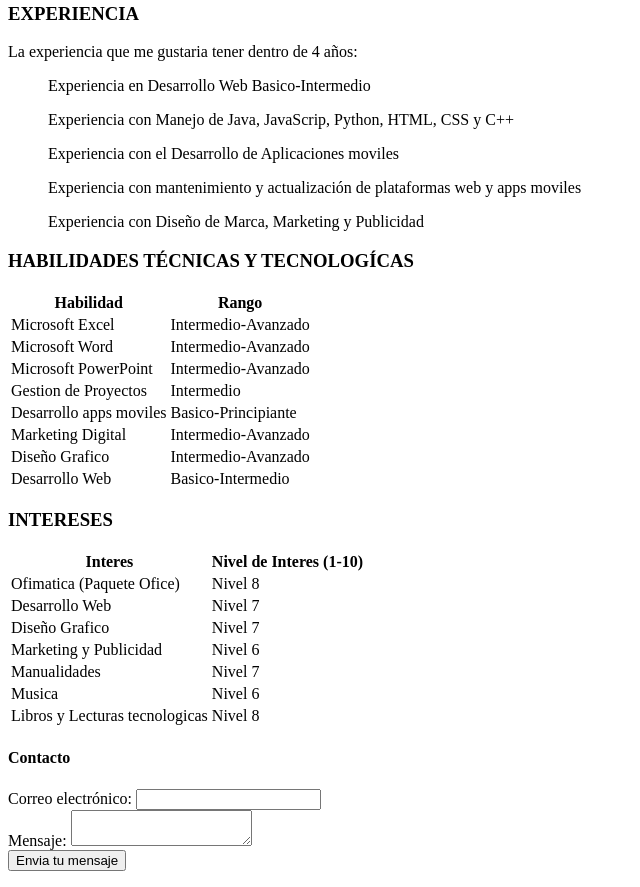
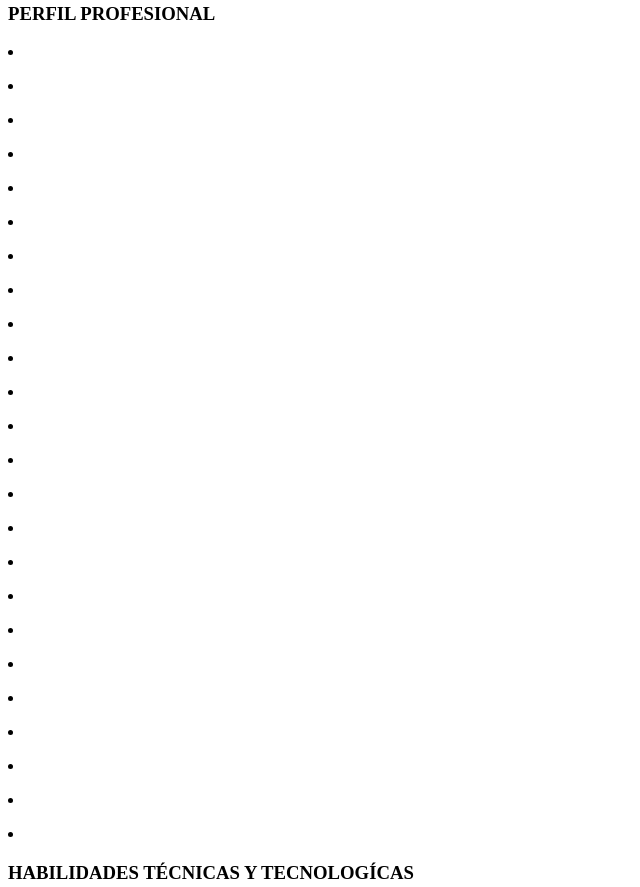
Before and after one commit to KarolinaA17/html-intro, a plain HTML site: page index.html in a window 1280 px wide. Shown: the part 297-1184 px from the top of the page, without its empty margins (0-640 px from the left). Drawn offline with Linux system fonts and the light colour scheme.

Commit message:
Información y titulos

```diff
--- a/index.html
+++ b/index.html
@@ -14,36 +14,56 @@
         <h2>Tecnica En Diseño E Integración Multimedia</h2>
       </div>
       <div class ="Iconos"></div>
-      <div class ="Información">
- <p>telefono: 3219309832</p>
-<p>Correo: dianakarolinaacostaromero17@gmail.com</p>
- <p>Dirección: Avenida Calle 116#71a-25 apto 102- Suba, Potosi</p>
+      <div class ="Información"> <p>telefono: 3219309832</p>
+        <p class ="normal">Correo: dianakarolinaacostaromero17@gmail.com</p>
+        <p class ="normal">Dirección: Avenida Calle 116#71a-25 apto 102- Suba, Potosi</p>
       </div>
       <div class ="Contacto">
-          <p><a>Link GitHub:<a href="https://github.com/KarolinaA17">KarolinaA17</a></p>
-  <p>Link Linkedin:<a href="www.linkedin.com/in/karolina-acosta-46a46b25a">Karolina Acosta</a></p>
+<p class ="normal"><a>Link GitHub:<a href="https://github.com/KarolinaA17">KarolinaA17</a></p>
+<p class ="normal">Link Linkedin:<a href="www.linkedin.com/in/karolina-acosta-46a46b25a">Karolina Acosta</a></p>
       </div>
-      <div>
-        <h3>EXPERIENCIA</h3>
-        <p>La experiencia que me gustaria tener dentro de 4 años:</p>
-        <ul>
-          Experiencia en Desarrollo Web Basico-Intermedio
-        </ul>
-        <ul>
-          Experiencia con Manejo de Java, JavaScrip, Python, HTML, CSS y C++
-        </ul>
-        <ul>
-          Experiencia con el Desarrollo de Aplicaciones moviles
-        </ul>
-        <ul>
-          Experiencia con mantenimiento y actualización de plataformas web y
-          apps moviles
-        </ul>
-        <ul>
-          Experiencia con Diseño de Marca, Marketing y Publicidad
-        </ul>
+      <div class ="Foto">
       </div>
-      <div>
+      <div class ="PERFIL PROFESIONAL">
+        <h3 class ="subtitulos">PERFIL PROFESIONAL</h3>
+        <p class ="normal"></p>
+        </div>
+        <div class ="COMPETENCIAS">
+          <li><p class ="normal"></p> </li>
+          <li><p class ="normal"></p> </li>
+          <li><p class ="normal"></p> </li>
+          <li><p class ="normal"></p> </li>
+          <li><p class ="normal"></p> </li>
+        </div>
+<div class ="FORMACIÓN">
+<li><p class ="normal"></p> </li>
+<li><p class ="normal"></p> </li>
+<li><p class ="normal"></p> </li>
+<li><p class ="normal"></p> </li>
+</div>
+
+<div class ="HABILIDADES">
+          <li><p class ="normal"></p> </li>
+          <li><p class ="normal"></p> </li>
+          <li><p class ="normal"></p> </li>
+          <li><p class ="normal"></p> </li>
+          <li><p class ="normal"></p> </li>
+</div>
+<div class ="CURSOS">
+          <li><p class ="normal"></p> </li>
+          <li><p class ="normal"></p> </li>
+          <li><p class ="normal"></p> </li>
+          <li><p class ="normal"></p> </li>
+          <li><p class ="normal"></p> </li>
+</div>
+<div class ="AREAS">
+          <li><p class ="normal"></p> </li>
+          <li><p class ="normal"></p> </li>
+          <li><p class ="normal"></p> </li>
+          <li><p class ="normal"></p> </li>
+          <li><p class ="normal"></p> </li>
+</div>
+
         <h3>HABILIDADES TÉCNICAS Y TECNOLOGÍCAS</h3>
         <table>
           <tr>
@@ -122,21 +142,6 @@
         </tr>
       </table>
     </div>
-    <div>
-      <h4>Contacto</h4>
-      <form>
-        <div>
-          <label for="mail">Correo electrónico:</label>
-          <input type="email" id="mail" name="user_email" />
-        </div>
-        <div>
-          <label for="msg">Mensaje:</label>
-          <textarea id="msg" name="user_message"></textarea>
-        </div>
-        <div>
-          <button type="submit">Envia tu mensaje</button>
-        </div>
-      </form>
     </div>
   </body>
 </html>
```
